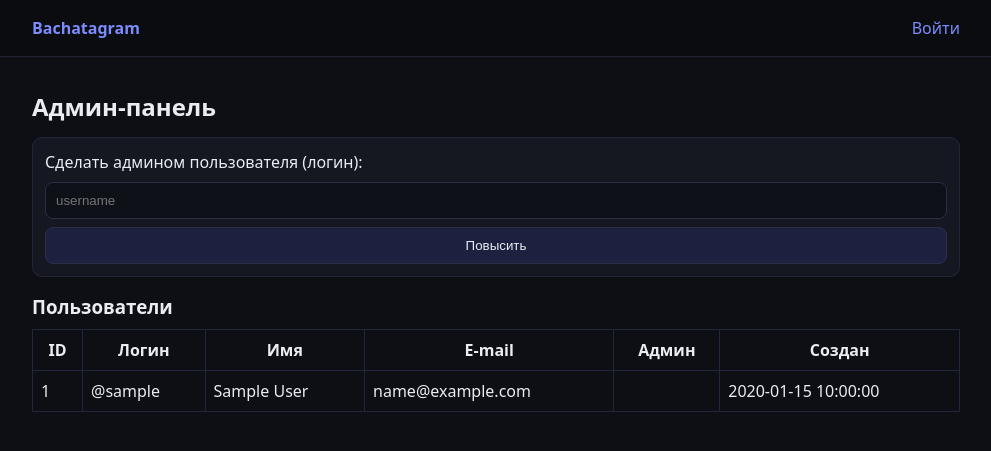
After one commit to djdoodlez-gif/Bachata-music, a Flask app: template templates/admin.html in a window 1280 px wide. The commit adds this page. Shown: the top 451 px of the page, without its empty margins (144-1135 px from the left). Run offline with Flask 3, Linux system fonts and the light colour scheme; the template is opened without the code that fills it: most values are stand-ins (such as "Sample title", 1, 10 or a date in 2020).

Commit message:
Add files via upload

```diff
--- a/app.py
+++ b/app.py
@@ -1,42 +1,75 @@
 import os
-from flask import Flask, render_template, request, redirect, url_for, session, flash, g
+from functools import wraps
+from flask import (
+    Flask, render_template, request, redirect, url_for,
+    session, flash, g, abort
+)
 from werkzeug.security import generate_password_hash, check_password_hash
-
 from sqlalchemy import create_engine, text
-from sqlalchemy.exc import ProgrammingError, OperationalError
+from sqlalchemy.exc import ProgrammingError, OperationalError, IntegrityError
 
 app = Flask(__name__, template_folder="templates", static_folder="static")
 app.config["SECRET_KEY"] = os.environ.get("SECRET_KEY", "dev-key-change-me")
 
-# База: обязательно проверь, что в Render задана переменная окружения DATABASE_URL (Internal Database URL)
+# Cookie-настройки: делаем безопасно на проде с https, но не ломаем локально/на http
+is_render = os.environ.get("RENDER", "").lower() == "true"
+app.config.update(
+    SESSION_COOKIE_SAMESITE="Lax",
+    SESSION_COOKIE_SECURE=is_render,   # на *.onrender.com есть https → True; на http будет False
+)
+
+# ---- DB ----
 DATABASE_URL = os.environ.get("DATABASE_URL", "sqlite:///local.sqlite3")
 engine = create_engine(DATABASE_URL, pool_pre_ping=True, future=True)
 
-# ---------- DB ----------
+SCHEMA_SQL = """
+CREATE TABLE IF NOT EXISTS users(
+  id SERIAL PRIMARY KEY,
+  username TEXT UNIQUE NOT NULL,
+  email TEXT UNIQUE NOT NULL,
+  display_name TEXT NOT NULL,
+  passhash TEXT NOT NULL,
+  is_admin BOOLEAN NOT NULL DEFAULT FALSE,
+  created_at TIMESTAMP NOT NULL DEFAULT NOW()
+);
+
+CREATE TABLE IF NOT EXISTS posts(
+  id SERIAL PRIMARY KEY,
+  user_id INTEGER NOT NULL REFERENCES users(id) ON DELETE CASCADE,
+  text TEXT NOT NULL,
+  created_at TIMESTAMP NOT NULL DEFAULT NOW()
+);
+"""
+
 def init_db():
-    schema_sql = """
-    CREATE TABLE IF NOT EXISTS users(
-      id SERIAL PRIMARY KEY,
-      username TEXT UNIQUE NOT NULL,
-      passhash TEXT NOT NULL
-    );
-    CREATE TABLE IF NOT EXISTS posts(
-      id SERIAL PRIMARY KEY,
-      user_id INTEGER NOT NULL REFERENCES users(id) ON DELETE CASCADE,
-      text TEXT NOT NULL,
-      created_at TIMESTAMP NOT NULL DEFAULT NOW()
-    );
-    """
     with engine.begin() as conn:
-        for stmt in schema_sql.split(";"):
+        for stmt in SCHEMA_SQL.split(";"):
             s = stmt.strip()
             if s:
                 conn.execute(text(s))
 
+def ensure_admin_user():
+    admin_username = os.environ.get("ADMIN_USERNAME")
+    admin_password = os.environ.get("ADMIN_PASSWORD")
+    if not admin_username or not admin_password:
+        return
+    admin_email = os.environ.get("ADMIN_EMAIL", f"{admin_username}@example.com")
+    admin_display = os.environ.get("ADMIN_DISPLAY_NAME", "Administrator")
+    with engine.begin() as conn:
+        row = conn.execute(text("SELECT id FROM users WHERE username=:u"), {"u": admin_username}).first()
+        if row:
+            conn.execute(text("UPDATE users SET is_admin=TRUE WHERE username=:u"), {"u": admin_username})
+            return
+        conn.execute(
+            text("""INSERT INTO users(username,email,display_name,passhash,is_admin)
+                    VALUES(:u,:e,:d,:p,TRUE)"""),
+            {"u": admin_username, "e": admin_email, "d": admin_display, "p": generate_password_hash(admin_password)}
+        )
+
 def get_user_by_id(uid: int):
     with engine.begin() as conn:
         return conn.execute(
-            text("SELECT id, username FROM users WHERE id=:i"),
+            text("SELECT id, username, email, display_name, is_admin FROM users WHERE id=:i"),
             {"i": uid}
         ).mappings().first()
 
@@ -47,12 +80,61 @@ def load_current_user():
     if uid:
         g.user = get_user_by_id(uid)
 
-# ---------- ROUTES ----------
+def login_required(f):
+    @wraps(f)
+    def _wrap(*args, **kwargs):
+        if not g.user:
+            return redirect(url_for("login"))
+        return f(*args, **kwargs)
+    return _wrap
+
+def admin_required(f):
+    @wraps(f)
+    def _wrap(*args, **kwargs):
+        if not g.user:
+            return redirect(url_for("login"))
+        if not g.user["is_admin"]:
+            abort(403)
+        return f(*args, **kwargs)
+    return _wrap
+
+# ---- routes ----
 @app.get("/")
 def index():
     return render_template("index.html", title="Bachatagram")
 
-@app.route("/auth/login", methods=["GET","POST"])
+@app.get("/health")
+def health():
+    try:
+        with engine.begin() as conn:
+            conn.execute(text("SELECT 1"))
+        return "ok", 200
+    except Exception as e:
+        return f"db error: {e}", 500
+
+# Диагностика (временная, можно оставить)
+@app.get("/_diag")
+def diag():
+    uid = session.get("uid")
+    db_ok = True
+    users_cnt = None
+    try:
+        with engine.begin() as conn:
+            users_cnt = conn.execute(text("SELECT COUNT(*) FROM users")).scalar()
+    except Exception as e:
+        db_ok = False
+        users_cnt = f"DB ERROR: {e}"
+    return {
+        "session_uid": uid,
+        "db_ok": db_ok,
+        "users_count": users_cnt,
+        "database_url_set": bool(os.environ.get("DATABASE_URL")),
+        "render_env": is_render,
+        "secure_cookie": app.config["SESSION_COOKIE_SECURE"],
+    }, 200
+
+# ---- auth ----
+@app.route("/auth/login", methods=["GET", "POST"])
 def login():
     if request.method == "POST":
         username = request.form.get("username","").strip()
@@ -61,10 +143,9 @@ def login():
             flash("Заполни логин и пароль")
             return redirect(url_for("login"))
 
-        # логин регистрозависимый, при желании можно привести к lower()
         with engine.begin() as conn:
             user = conn.execute(
-                text("SELECT id, username, passhash FROM users WHERE username=:u"),
+                text("SELECT id, passhash FROM users WHERE username=:u"),
                 {"u": username}
             ).mappings().first()
 
@@ -79,42 +160,42 @@ def login():
 
 @app.post("/auth/register")
 def register():
-    username = request.form.get("username","").strip()
-    password = request.form.get("password","")
-    if not username or not password:
-        flash("Заполни логин и пароль")
+    username     = request.form.get("username","").strip()
+    email        = request.form.get("email","").strip().lower()
+    display_name = request.form.get("display_name","").strip()
+    password     = request.form.get("password","")
+
+    if not username or not email or not display_name or not password:
+        flash("Заполни все поля")
         return redirect(url_for("login"))
 
     try:
-        # создаём пользователя и СРАЗУ логиним (берём id через RETURNING)
         with engine.begin() as conn:
             row = conn.execute(
-                text("INSERT INTO users(username, passhash) VALUES(:u,:p) RETURNING id"),
-                {"u": username, "p": generate_password_hash(password)}
+                text("""INSERT INTO users(username,email,display_name,passhash)
+                        VALUES(:u,:e,:d,:p) RETURNING id"""),
+                {"u": username, "e": email, "d": display_name, "p": generate_password_hash(password)}
             ).first()
             new_id = row[0] if row else None
         if new_id:
             session["uid"] = new_id
             return redirect(url_for("feed"))
-        else:
-            flash("Не удалось создать пользователя")
-    except Exception:
-        flash("Такой логин уже есть")
+        flash("Не удалось создать пользователя")
+    except IntegrityError:
+        flash("Логин или e-mail уже заняты")
+    except Exception as e:
+        flash(f"Ошибка регистрации: {e}")
     return redirect(url_for("login"))
 
 @app.route("/feed", methods=["GET","POST"])
+@login_required
 def feed():
-    if not g.user:
-        return redirect(url_for("login"))
-
     if request.method == "POST":
         text_val = request.form.get("text","").strip()
         if text_val:
             with engine.begin() as conn:
-                conn.execute(
-                    text("INSERT INTO posts(user_id, text) VALUES(:uid, :t)"),
-                    {"uid": g.user["id"], "t": text_val}
-                )
+                conn.execute(text("INSERT INTO posts(user_id, text) VALUES(:uid, :t)"),
+                             {"uid": g.user["id"], "t": text_val})
         return redirect(url_for("feed"))
 
     with engine.begin() as conn:
@@ -123,13 +204,11 @@ def feed():
             FROM posts p JOIN users u ON u.id = p.user_id
             ORDER BY p.id DESC
         """)).mappings().all()
-
     return render_template("feed.html", title="Лента — Bachatagram", posts=rows, user=g.user)
 
 @app.get("/me")
+@login_required
 def me():
-    if not g.user:
-        return redirect(url_for("login"))
     with engine.begin() as conn:
         my_posts = conn.execute(
             text("SELECT id, text, created_at FROM posts WHERE user_id=:uid ORDER BY id DESC"),
@@ -137,53 +216,39 @@ def me():
         ).mappings().all()
     return render_template("profile.html", title="Мой профиль", user=g.user, posts=my_posts)
 
-@app.get("/logout")
-def logout():
-    session.clear()
-    return redirect(url_for("index"))
+# ---- admin ----
+@app.get("/admin")
+@admin_required
+def admin_panel():
+    with engine.begin() as conn:
+        users = conn.execute(text("""
+            SELECT id, username, email, display_name, is_admin, created_at
+            FROM users ORDER BY id DESC
+        """)).mappings().all()
+    return render_template("admin.html", title="Админка", users=users)
 
-@app.get("/health")
-def health():
-    try:
-        with engine.begin() as conn:
-            conn.execute(text("SELECT 1"))
-        return "ok", 200
-    except Exception as e:
-        return f"db error: {e}", 500
+@app.post("/admin/make_admin")
+@admin_required
+def make_admin():
+    username = request.form.get("username","").strip()
+    if not username:
+        flash("Укажи логин")
+        return redirect(url_for("admin_panel"))
+    with engine.begin() as conn:
+        conn.execute(text("UPDATE users SET is_admin=TRUE WHERE username=:u"), {"u": username})
+    flash(f"Пользователь @{username} теперь админ")
+    return redirect(url_for("admin_panel"))
 
-# ---------- bootstrap ----------
-def _ensure_db():
-    try:
-        init_db()
-    except (ProgrammingError, OperationalError):
-        pass
+# ---- bootstrap ----
+def _bootstrap():
+    init_db()
+    ensure_admin_user()
 
-_ensure_db()
+try:
+    _bootstrap()
+except (ProgrammingError, OperationalError):
+    pass
 
 if __name__ == "__main__":
     port = int(os.getenv("PORT", 5000))
     app.run(host="0.0.0.0", port=port, debug=True)
-    from sqlalchemy import text
-
-@app.get("/_diag")
-def diag():
-    # 1) Сессия
-    uid = session.get("uid")
-
-    # 2) Подключение к БД
-    db_ok = True
-    users_cnt = None
-    try:
-        with engine.begin() as conn:
-            users_cnt = conn.execute(text("SELECT COUNT(*) FROM users")).scalar()
-    except Exception as e:
-        db_ok = False
-        users_cnt = f"DB ERROR: {e}"
-
-    # 3) Итог
-    return {
-        "session_uid": uid,
-        "db_ok": db_ok,
-        "users_count": users_cnt,
-        "database_url_set": bool(os.environ.get("DATABASE_URL")),
-    }, 200
--- /dev/null
+++ b/runtime.txt
@@ -0,0 +1 @@
+python-3.11.9
--- a/server.py
+++ b/server.py
@@ -1,2 +1 @@
-# Не обязателен, но пусть будет — Render любит его видеть в шаблонах
-from app import app  # просто импорт приложения
+from app import app
--- a/static/styles.css
+++ b/static/styles.css
@@ -1,12 +1,17 @@
 :root { --bg:#0e0f14; --card:#161821; --text:#e9ecf1; --muted:#98a2b3; --brand:#7c8cff; }
 *{box-sizing:border-box} body{margin:0;background:var(--bg);color:var(--text);font:16px/1.5 system-ui,-apple-system,Segoe UI,Roboto}
-a{color:var(--brand);text-decoration:none} .container{max-width:900px;margin:0 auto;padding:16px}
-.topbar{background:#0b0c10;border-bottom:1px solid #202435} .topbar .container{display:flex;gap:16px;align-items:center;justify-content:space-between}
+a{color:var(--brand);text-decoration:none}
+.container{max-width:960px;margin:0 auto;padding:16px}
+.topbar{background:#0b0c10;border-bottom:1px solid #202435}
+.topbar .container{display:flex;gap:16px;align-items:center;justify-content:space-between}
 nav a{margin-left:12px}
 h1,h2,h3{margin:16px 0 8px}
 .card{background:var(--card);padding:12px;border:1px solid #22263a;border-radius:10px;margin:12px 0;display:flex;flex-direction:column;gap:8px}
 input,textarea,button{padding:10px;border-radius:8px;border:1px solid #2a2f45;background:#0f1119;color:var(--text)}
 button{cursor:pointer;background:#1c2140}
 .flash{background:#1d2a1f;border:1px solid #27402a;padding:10px;border-radius:8px;margin:8px 0}
-.feed{list-style:none;padding:0;margin:0} .post{background:var(--card);border:1px solid #20263c;border-radius:12px;padding:12px;margin:10px 0}
+.feed{list-style:none;padding:0;margin:0}
+.post{background:var(--card);border:1px solid #20263c;border-radius:12px;padding:12px;margin:10px 0}
 .meta{color:var(--muted);font-size:14px;margin-bottom:6px}
+.table{width:100%;border-collapse:collapse}
+.table th,.table td{border:1px solid #20263c;padding:8px}
--- /dev/null
+++ b/templates/admin.html
@@ -0,0 +1,27 @@
+{% extends "base.html" %}
+{% block content %}
+<h2>Админ-панель</h2>
+
+<form method="post" action="{{ url_for('make_admin') }}" class="card">
+  <label>Сделать админом пользователя (логин):</label>
+  <input name="username" placeholder="username" required>
+  <button type="submit">Повысить</button>
+</form>
+
+<h3>Пользователи</h3>
+<table class="table">
+  <thead><tr><th>ID</th><th>Логин</th><th>Имя</th><th>E-mail</th><th>Админ</th><th>Создан</th></tr></thead>
+  <tbody>
+  {% for u in users %}
+    <tr>
+      <td>{{ u.id }}</td>
+      <td>@{{ u.username }}</td>
+      <td>{{ u.display_name }}</td>
+      <td>{{ u.email }}</td>
+      <td>{{ '✓' if u.is_admin else '' }}</td>
+      <td>{{ u.created_at }}</td>
+    </tr>
+  {% endfor %}
+  </tbody>
+</table>
+{% endblock %}
--- a/templates/base.html
+++ b/templates/base.html
@@ -9,11 +9,14 @@
 <body>
 <header class="topbar">
   <div class="container">
-    <strong>Bachatagram</strong>
+    <strong><a href="{{ url_for('index') }}">Bachatagram</a></strong>
     <nav>
       {% if g.user %}
         <a href="{{ url_for('feed') }}">Лента</a>
         <a href="{{ url_for('me') }}">Профиль</a>
+        {% if g.user.is_admin %}
+          <a href="{{ url_for('admin_panel') }}">Админ</a>
+        {% endif %}
         <a href="{{ url_for('logout') }}">Выйти</a>
       {% else %}
         <a href="{{ url_for('login') }}">Войти</a>
--- a/templates/profile.html
+++ b/templates/profile.html
@@ -2,6 +2,9 @@
 {% block content %}
 <h2>Мой профиль</h2>
 <p><b>Логин:</b> @{{ user.username }}</p>
+<p><b>Имя:</b> {{ user.display_name }}</p>
+<p><b>E-mail:</b> {{ user.email }}</p>
+{% if user.is_admin %}<p><b>Роль:</b> администратор</p>{% endif %}
 
 <h3>Мои посты</h3>
 <ul class="feed">
```
Also changed, not shown: templates/auth.html (+12 -14 lines), templates/index.html (+5 -2 lines), README.txt (added).
